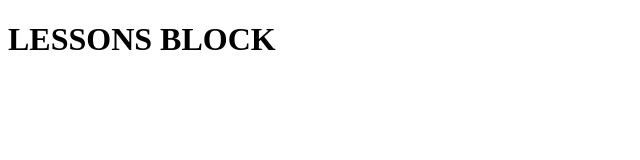
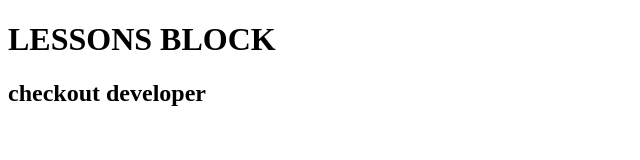
Before and after one commit to SergeyGetman/JS_Ninja, a plain HTML site: page lessons.html in a window 1280 px wide. Shown: the whole page, without its empty margins (0-640 px from the left). Drawn offline with Linux system fonts and the light colour scheme.

Commit message:
add branch dev

```diff
--- a/lessons.html
+++ b/lessons.html
@@ -9,6 +9,7 @@
 
 <body>
     <h1>LESSONS BLOCK</h1>
+    <h2>checkout developer</h2>
 </body>
 
 </html>
```
